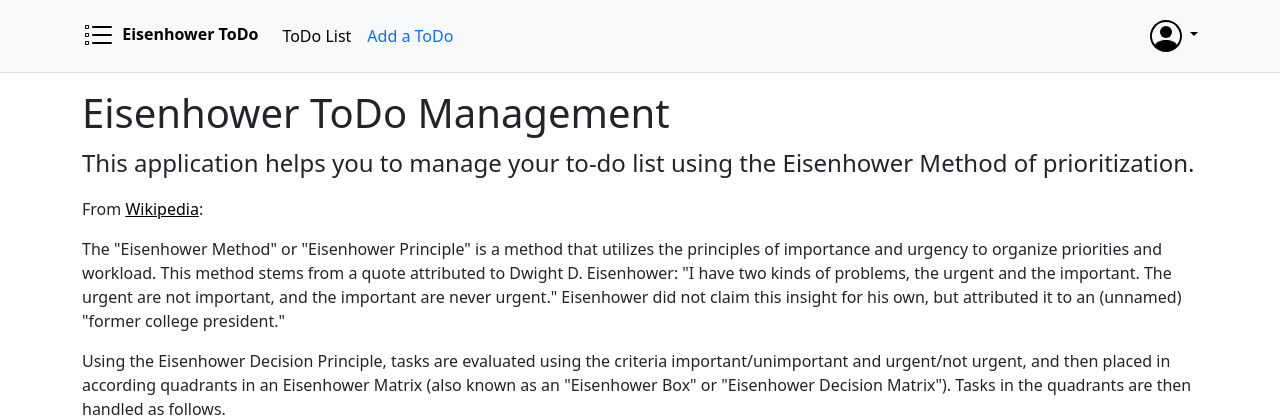
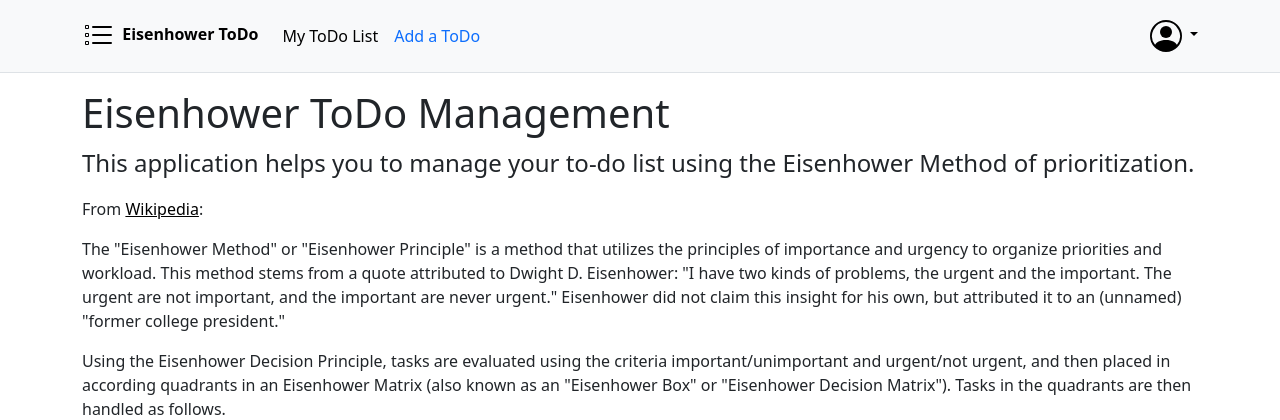
Before and after one commit to jaerrib/todo-list, a Django app: page / in a window 1280 px wide. Shown: the top 420 px of the page. Run offline with Django 5.2, Linux system fonts and the light colour scheme; the visitor is signed in with stand-in values (Sample User, id 1); parts of the project's set-up code (start-up, migrations or seed data) failed here and were passed over.

Commit message:
Add version number in menu, titles for SVGs, fix link style bug

```diff
--- a/templates/base.html
+++ b/templates/base.html
@@ -18,6 +18,7 @@
         <div class="d-flex flex-wrap align-items-center justify-content-center justify-content-lg-start">
         <a href="{% url 'home' %}" class="nav-link link-body-emphasis">
             <svg xmlns="http://www.w3.org/2000/svg" width="32" height="32" fill="currentColor" class="bi bi-list-task" viewBox="0 0 16 16">
+                <title>Home</title>
                 <path fill-rule="evenodd" d="M2 2.5a.5.5 0 0 0-.5.5v1a.5.5 0 0 0 .5.5h1a.5.5 0 0 0 .5-.5V3a.5.5 0 0 0-.5-.5zM3 3H2v1h1z"/>
                 <path d="M5 3.5a.5.5 0 0 1 .5-.5h9a.5.5 0 0 1 0 1h-9a.5.5 0 0 1-.5-.5M5.5 7a.5.5 0 0 0 0 1h9a.5.5 0 0 0 0-1zm0 4a.5.5 0 0 0 0 1h9a.5.5 0 0 0 0-1z"/>
                 <path fill-rule="evenodd" d="M1.5 7a.5.5 0 0 1 .5-.5h1a.5.5 0 0 1 .5.5v1a.5.5 0 0 1-.5.5H2a.5.5 0 0 1-.5-.5zM2 7h1v1H2zm0 3.5a.5.5 0 0 0-.5.5v1a.5.5 0 0 0 .5.5h1a.5.5 0 0 0 .5-.5v-1a.5.5 0 0 0-.5-.5zm1 .5H2v1h1z"/>
@@ -26,13 +27,13 @@
         </a>
         <ul class="nav col-12 col-lg-auto me-lg-auto mb-2 justify-content-center mb-md-0">
         {% if user.is_authenticated %}
-<!--            <li><a href="{% url 'home' %}" class="nav-link px-2 link-body-emphasis">Home</a></li>-->
-            <li><a href="{% url 'todo_list' %}" class="nav-link px-2 link-body-emphasis">ToDo List</a></li>
-            <li><a href="{% url 'todo_new' %}" class="nav-link px-2 link-body-emphasis>">Add a ToDo</a></li>
+            <li><a href="{% url 'todo_list' %}" class="nav-link px-2 link-body-emphasis">My ToDo List</a></li>
+            <li><a href="{% url 'todo_new' %}" class="nav-link px-2 link-body-primary">Add a ToDo</a></li>
         </ul>
             <div class="dropdown text-end">
                 <a href="#" class="d-block link-body-emphasis text-decoration-none dropdown-toggle" data-bs-toggle="dropdown" aria-expanded="false">
                     <svg xmlns="http://www.w3.org/2000/svg" width="32" height="32" fill="currentColor" class="bi bi-person-circle" viewBox="0 0 16 16">
+                        <title>User options</title>
                         <path d="M11 6a3 3 0 1 1-6 0 3 3 0 0 1 6 0"/>
                         <path fill-rule="evenodd" d="M0 8a8 8 0 1 1 16 0A8 8 0 0 1 0 8m8-7a7 7 0 0 0-5.468 11.37C3.242 11.226 4.805 10 8 10s4.757 1.225 5.468 2.37A7 7 0 0 0 8 1"/>
                     </svg>
@@ -47,6 +48,8 @@
                         <button type="submit"  class="dropdown-item" >Log Out</button>
                     </form>
                 </li>
+                <li><hr class="dropdown-divider"></li>
+                <li class="dropdown-item text-secondary">Ver. 20240227</li>
                 </ul>
             </div>
         {% else %}
@@ -70,14 +73,12 @@
 <div class="container mt-5">
     <footer class="d-flex flex-wrap justify-content-between align-items-center py-3 my-4 border-top">
         <p class="col-md-4 mb-0 text-body-secondary">&copy; 2023-2024 John Beers</p>
-
         <a href="http://www.djangoproject.com/">
             <img src="https://www.djangoproject.com/m/img/badges/djangomade124x25.gif" alt="Made with Django." title="Made with Django.">
         </a>
-
         <ul class="nav col-md-4 justify-content-end">
             {% if user.is_authenticated %}
-            <li class="nav-item"><a href="{% url 'todo_list' %}" class="nav-link px-2 text-body-secondary">ToDo List</a></li>
+            <li class="nav-item"><a href="{% url 'todo_list' %}" class="nav-link px-2 text-body-secondary">My ToDo List</a></li>
             <li class="nav-item"><a href="{% url 'todo_new' %}" class="nav-link px-2 text-body-secondary">Add a ToDo</a></li>
             {% endif %}
         <li class="nav-item"><a href="https://codeberg.org/jaerrib/todo-list" class="nav-link px-2 text-body-secondary" target="_blank">View the Source Code</a></li>
```
Lines whose indentation alone changed are shown as unchanged.
